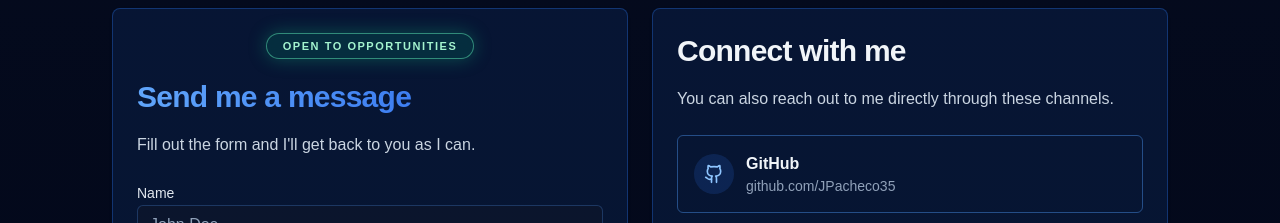
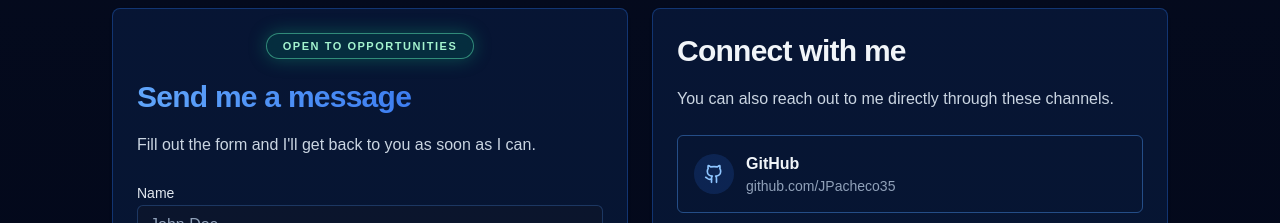
Before and after one commit to JPacheco35/portfolio, a React (Vite) app: page / in a window 1280 px wide. Shown: the part 5500-5723 px from the top of the page. Built offline with nearby package versions, Linux system fonts and the light colour scheme; no server answers.

Commit message:
fix: typo in ContactSection.tsx

```diff
--- a/package.json
+++ b/package.json
@@ -27,8 +27,6 @@
     "tw-animate-css": "^1.4.0"
   },
   "devDependencies": {
-    "@commitlint/cli": "^20.5.0",
-    "@commitlint/config-conventional": "^20.5.0",
     "@eslint/js": "^9.39.4",
     "@tailwindcss/vite": "^4.2.2",
     "@types/node": "^24.12.0",
@@ -40,7 +38,6 @@
     "eslint-plugin-react-hooks": "^7.0.1",
     "eslint-plugin-react-refresh": "^0.5.2",
     "globals": "^17.4.0",
-    "husky": "^9.1.7",
     "postcss": "^8.5.8",
     "tailwindcss": "^4.2.2",
     "typescript": "~5.9.3",
--- a/src/components/ContactSection.tsx
+++ b/src/components/ContactSection.tsx
@@ -115,7 +115,7 @@ export function ContactSection() {
             <OpportunityPill isLookingForOpportunities={isLookingForOpportunities} />
             <CardTitle className="gradient-text text-3xl">Send me a message</CardTitle>
             <p className="text-slate-300">
-              Fill out the form and I'll get back to you as I can.
+              Fill out the form and I'll get back to you as soon as I can.
             </p>
           </CardHeader>
 
```
Also changed, not shown: 2 other files (tests, documents, lock files or other folders).
